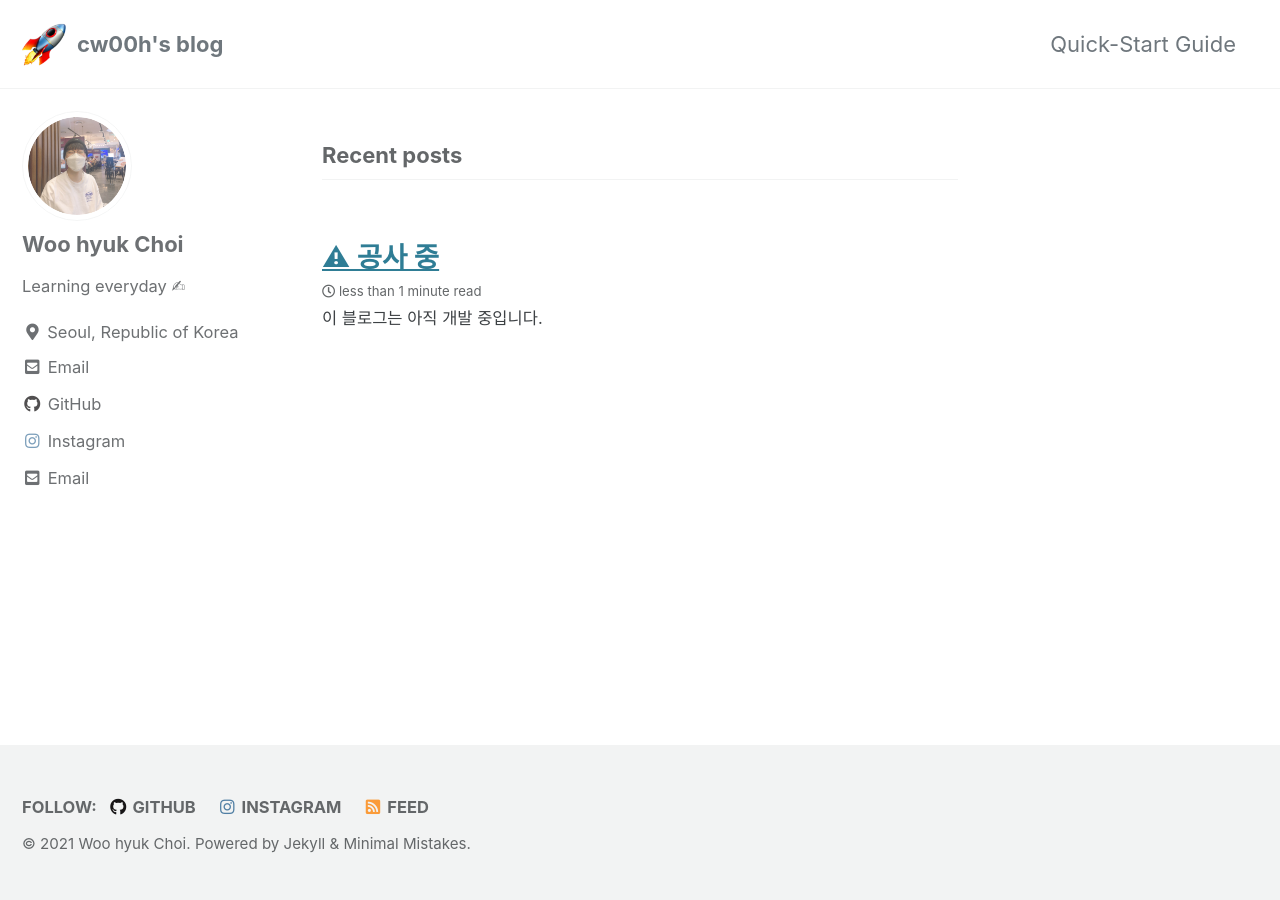
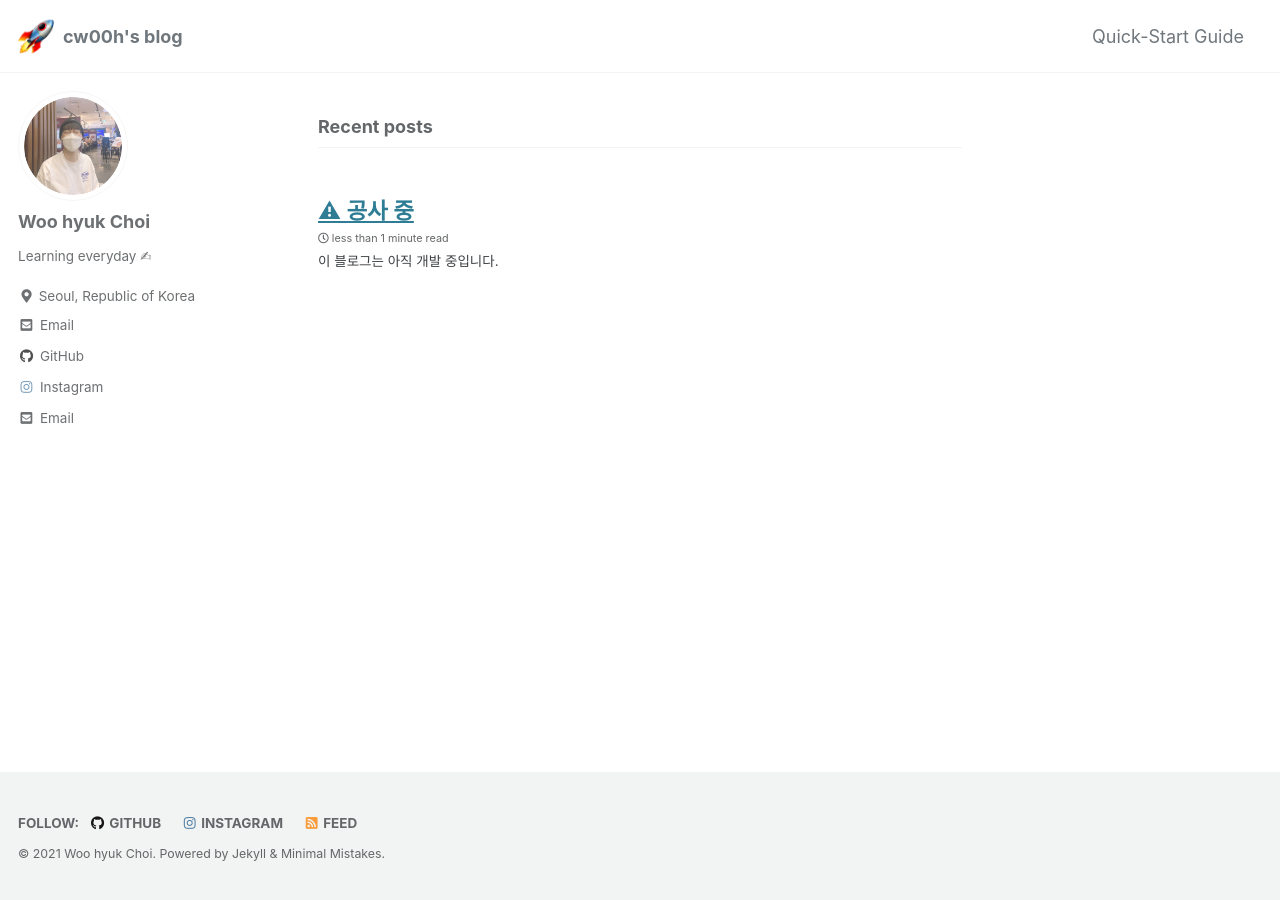
Before and after one commit to cw00h/cw00h.github.io, a Jekyll site: the page built from index.html, in a window 1280 px wide. Built offline with Jekyll 4.4.1, drawn with Linux system fonts in a browser that asks for light colours; cached includes are drawn as plain includes; the list of posts is cut into pages by our own code.

Commit message:
Design: Fix font size of body text to 18px

```diff
--- a/_sass/minimal-mistakes/_reset.scss
+++ b/_sass/minimal-mistakes/_reset.scss
@@ -15,11 +15,13 @@ html {
   }
 
   @include breakpoint($large) {
-    font-size: 20px;
+    /*font-size: 20px;*/
+	font-size: 18px;
   }
 
   @include breakpoint($x-large) {
-    font-size: 22px;
+    /*font-size: 22px;*/
+	font-size: 18px;
   }
 
   -webkit-text-size-adjust: 100%;
```
